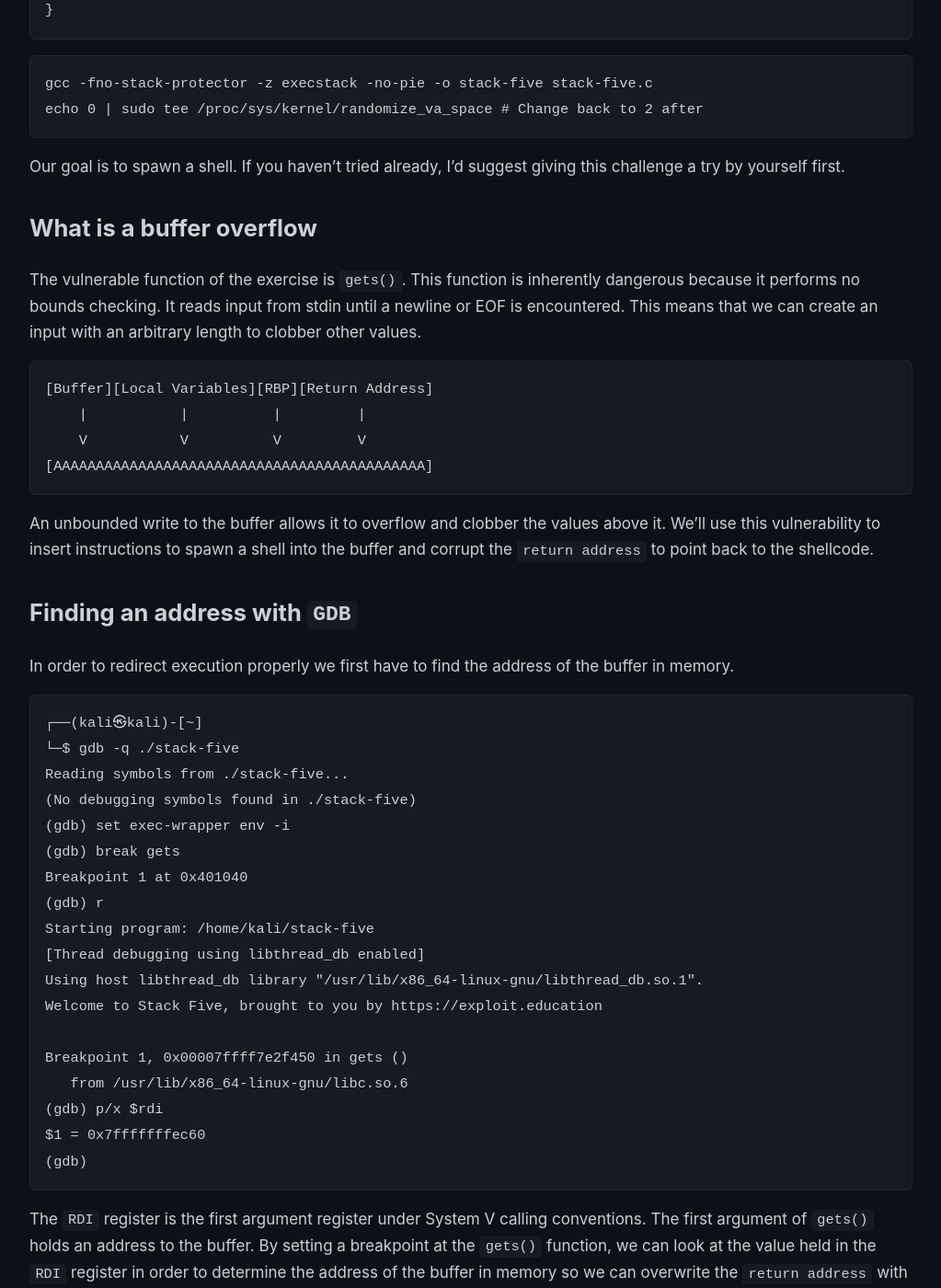
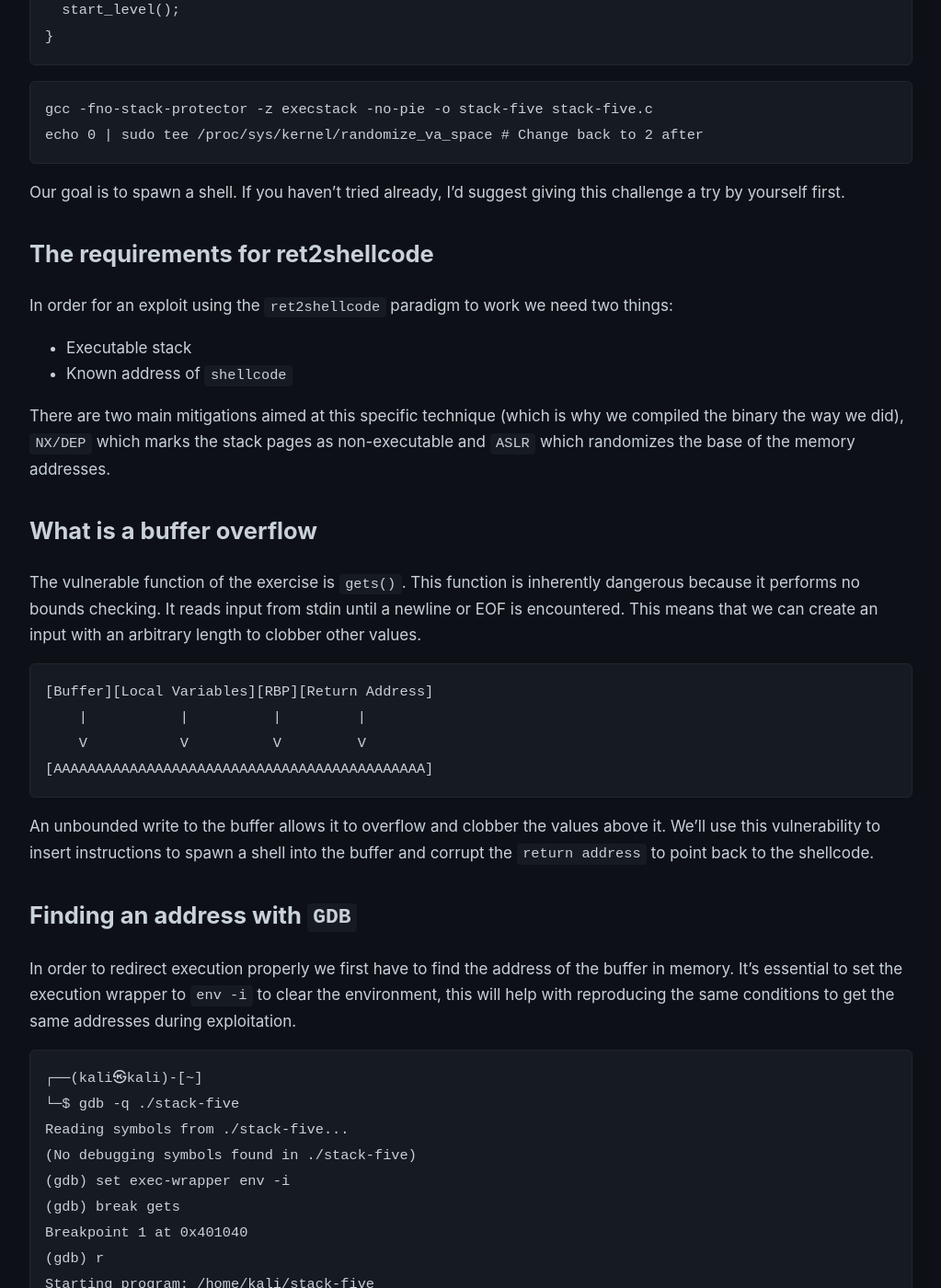
Before and after one commit to notpenguu/notpenguu.github.io, a Jekyll site: the page built from _posts/2026-07-09-phoenix-ret2shellcode.md, in a window 1280 px wide and 1400 px high, scrolled down 4134 px. Shown: the whole window at 92% size, without its empty margins (128-1151 px from the left). Built offline with Jekyll 4.4.1, drawn with Linux system fonts in a browser that asks for light colours; some of the changed text lies outside the part shown.

Commit message:
did stuff

````diff
--- a/_posts/2026-07-09-phoenix-ret2shellcode.md
+++ b/_posts/2026-07-09-phoenix-ret2shellcode.md
@@ -15,6 +15,7 @@ What will this article cover:
   - **What is "the stack"**
   - **Hijacking control flow**
   - **Introducing the challenge**
+  - **The requirements for ret2shellcode**
   - **What is a buffer overflow**
   - **Finding an address with `GDB`**
   - **Using `pwntools` to write an exploit**
@@ -144,6 +145,15 @@ echo 0 | sudo tee /proc/sys/kernel/randomize_va_space # Change back to 2 after
 
 Our goal is to spawn a shell. If you haven't tried already, I'd suggest giving this challenge a try by yourself first.
 
+## **The requirements for ret2shellcode**
+
+In order for an exploit using the `ret2shellcode` paradigm to work we need two things:
+
+- Executable stack
+- Known address of `shellcode`
+
+There are two main mitigations aimed at this specific technique (which is why we compiled the binary the way we did), `NX/DEP` which marks the stack pages as non-executable and `ASLR` which randomizes the base of the memory addresses.
+
 ## **What is a buffer overflow**
 
 The vulnerable function of the exercise is `gets()`. This function is inherently dangerous because it performs no bounds checking. It reads input from stdin until a newline or EOF is encountered. This means that we can create an input with an arbitrary length to clobber other values.
@@ -159,7 +169,7 @@ An unbounded write to the buffer allows it to overflow and clobber the values ab
 
 ## **Finding an address with `GDB`**
 
-In order to redirect execution properly we first have to find the address of the buffer in memory.
+In order to redirect execution properly we first have to find the address of the buffer in memory. It's essential to set the execution wrapper to `env -i` to clear the environment, this will help with reproducing the same conditions to get the same addresses during exploitation.
 
 ```
 ┌──(kali㉿kali)-[~]
@@ -270,7 +280,7 @@ This section replaces the current process image with a new `/bin//sh` process im
 | `99` | `cdq` | `rdx = 0` (envp = NULL) — cheap way to zero `rdx` |
 | `0f 05` | `syscall` | `execve("/bin//sh", NULL, NULL)` -> shell |
 
-The second variable is the total offset for the payload and the third variable is the `return address` + 56 so that it lands within a `NOP Sled`, which is a technique to improve the reliability of the exploit.
+The second variable is the total offset for the payload and the third variable is the `return address` + 53 so that it lands within a `NOP Sled`, which is a technique to improve the reliability of the exploit. We arrived at 53 because the `NOP sled` is later computed as the offset minus the length of the `shellcode` and we know these numbers to be 136 - 30 which equals 106 and we want to land directly in the middle of the `NOP sled` so we divide that number by 2 to get 53.
 
 ### **The third section handles payload assembly and delivery**
 
````
Also changed, not shown: other parts of _posts/2026-07-09-phoenix-ret2shellcode.md (+2 -2 lines).
